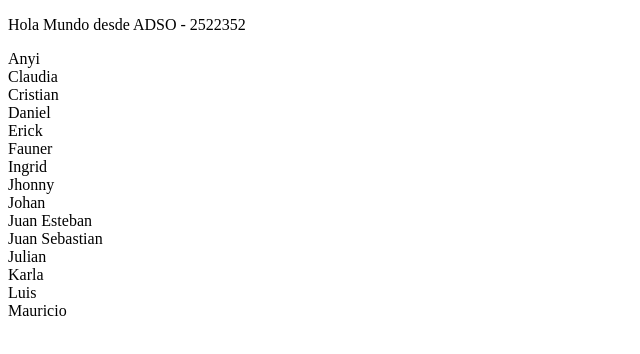
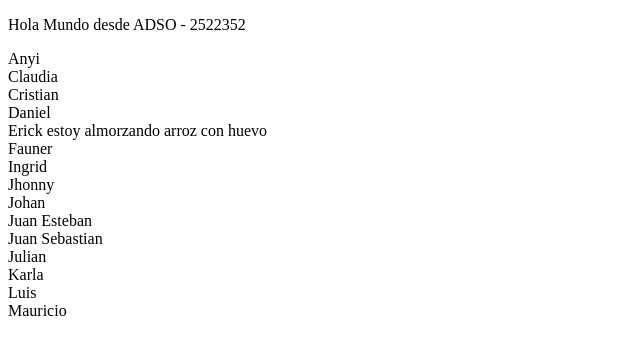
Before and after one commit to jarubio34/ficha2522352.github.io, a plain HTML site: page index.html in a window 1280 px wide. Shown: the whole page, without its empty margins (0-640 px from the left). Drawn offline with Linux system fonts and the light colour scheme.

Commit message:
Update index.html

```diff
--- a/index.html
+++ b/index.html
@@ -12,7 +12,7 @@
 	<div>Claudia</div>
 	<div>Cristian</div>
 	<div>Daniel</div>
-	<div>Erick</div>
+	<div>Erick estoy almorzando arroz con huevo </div>
 	<div>Fauner</div>
 	<div>Ingrid</div>
 	<div>Jhonny</div>
```
